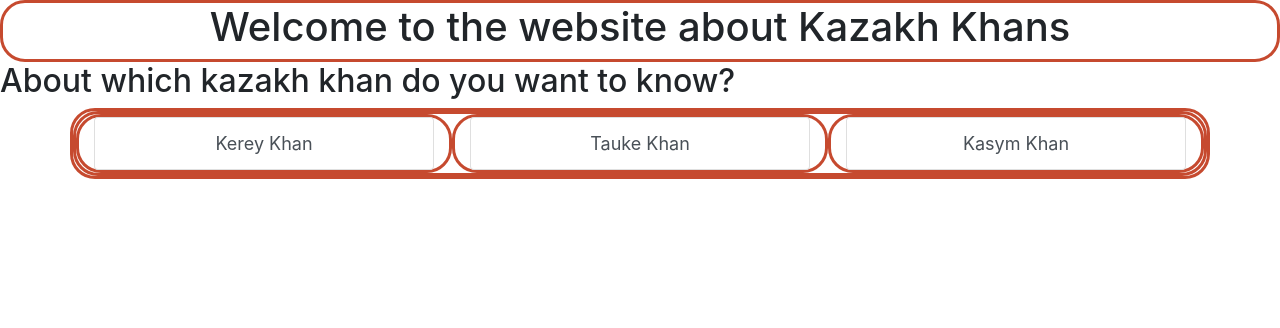
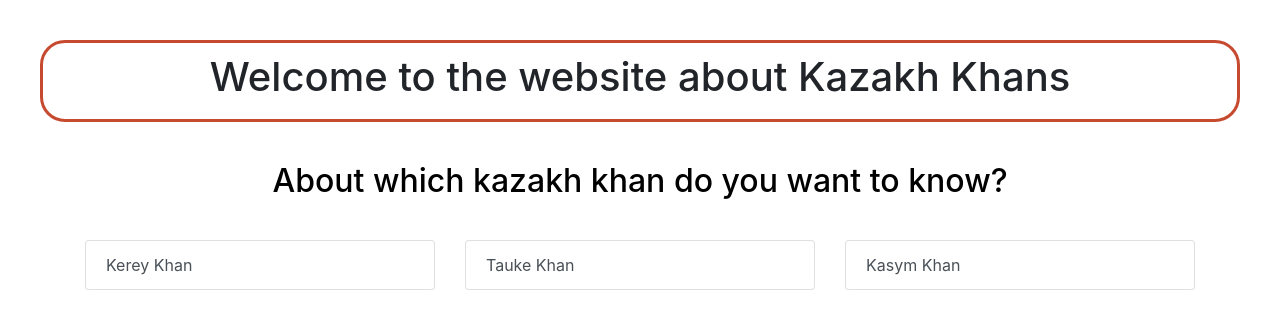
Before and after one commit to AlishSem/TopKazakhKhans, a plain HTML site: page index.html in a window 1280 px wide. Drawn offline with nearby package versions, Linux system fonts and the light colour scheme.

Commit message:
opening page styling final version

```diff
--- a/styling.css
+++ b/styling.css
@@ -1,7 +1,14 @@
-div {
+.opening {
   font-size: 18px;
   border-style: solid;
   border-radius: 25px;
   border-color: #C64A2F;
   text-align: center;
+  margin: 40px;
+  padding: 10px;
 }
+.subtitle {
+  text-align: center;
+  color: black;
+  margin: 40px;
+}
```
